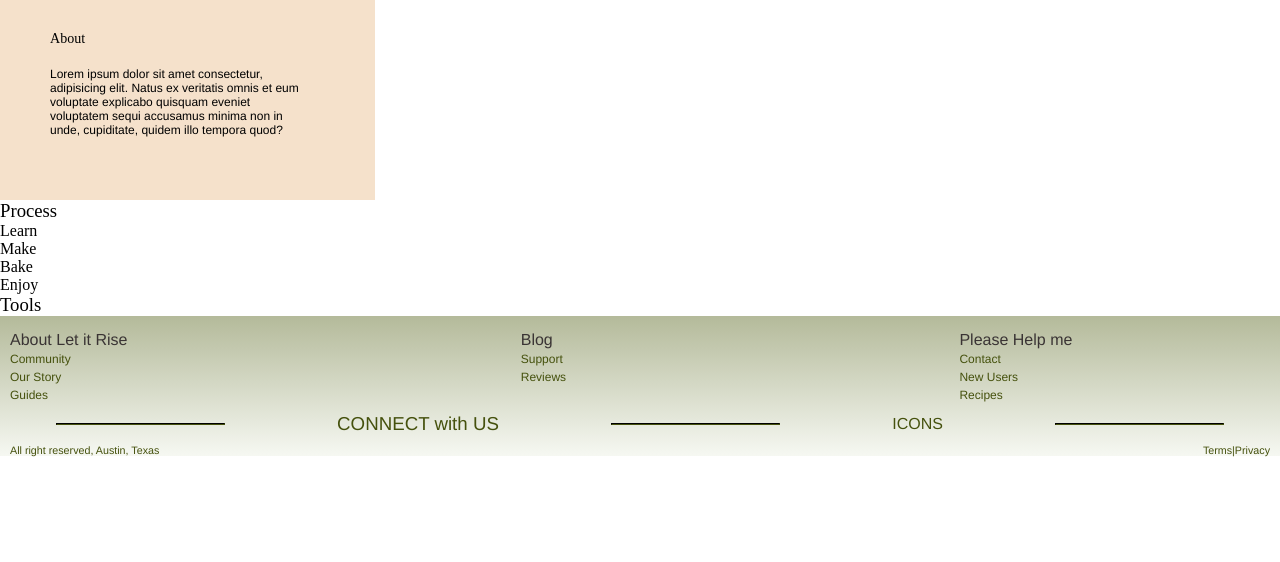
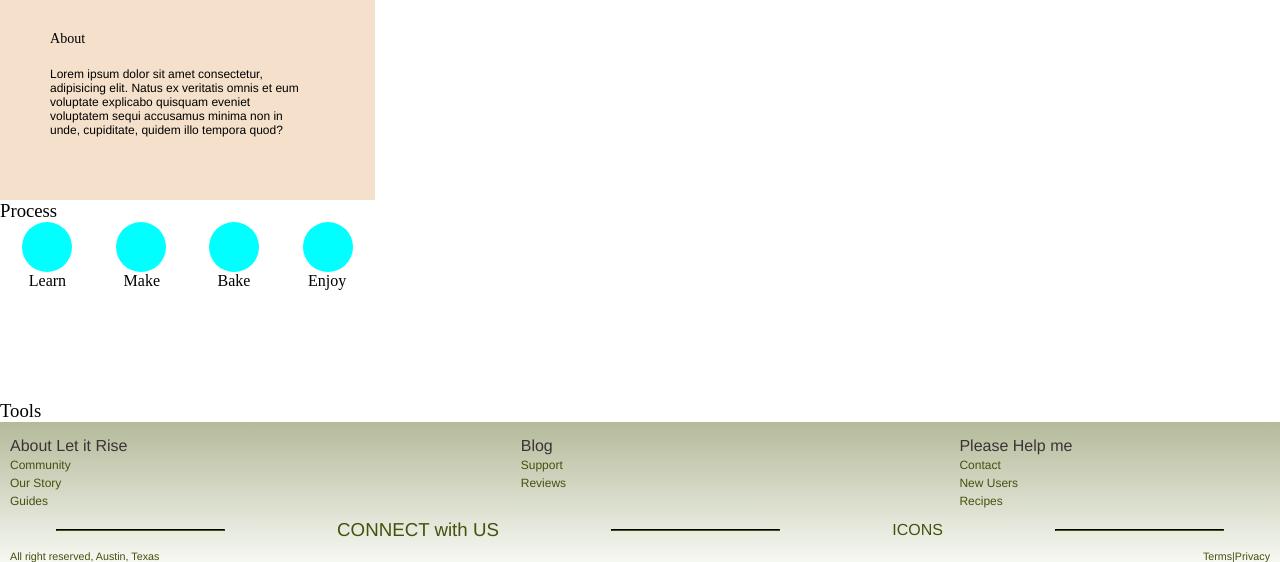
Before and after one commit to cwill833/LET_IT_RISE, a Django app: page / in a window 1280 px wide. Shown: the part 325-887 px from the top of the page. Before the commit the page ends 782 px from the top, so only its background shows below. Run offline with Django 3.2, Linux system fonts and the light colour scheme.

Commit message:
add more layout for home page

```diff
--- a/main_app/static/css/style.css
+++ b/main_app/static/css/style.css
@@ -157,9 +157,12 @@ h3.started, h3.intro{
     margin-left: 20px;
 }
 
-.about{
+.about, .process{
     height: 200px;
     width: 375px;
+
+}
+.about{
     background-color: #F5E1CB;
 }
 
@@ -173,3 +176,15 @@ h3.started, h3.intro{
 #about_us{
     margin-top: 20px;
 }
+
+.icon1, .icon2, .icon3, .icon4{
+    width: 50px;
+    height: 50px;
+    border-radius: 50px;
+    background-color: aqua;
+}
+
+.process-icon, .process-list{
+    display: flex;
+    justify-content: space-around;
+}
--- a/main_app/templates/home.html
+++ b/main_app/templates/home.html
@@ -19,14 +19,14 @@
 
 <section class="process">
     <h3>Process</h3>
-    <div>
-        <div></div>
-        <div></div>
-        <div></div>
-        <div></div>
+    <div class="process-icon">
+        <div class="icon1"></div>
+        <div class="icon2"></div>
+        <div class="icon3"></div>
+        <div class="icon4"></div>
     </div>
     <div>
-        <ul>
+        <ul class="process-list">
             <li>Learn</li>
             <li>Make</li>
             <li>Bake</li>
```
